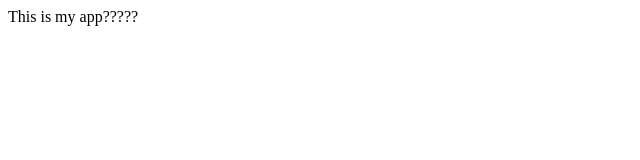
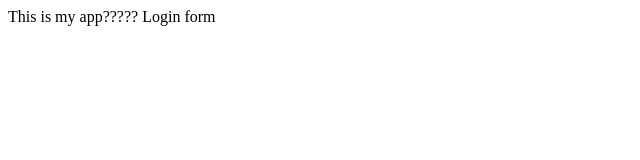
Before and after one commit to georgechis99/testRepository, a plain HTML site: page index.html in a window 1280 px wide. Shown: the full height of the page, 0-640 px from the left. Drawn offline with Linux system fonts and the light colour scheme.

Commit message:
Login form

```diff
--- /dev/null
+++ b/dir2/app2.js
@@ -0,0 +1 @@
+console.log("hello");
--- a/index.html
+++ b/index.html
@@ -4,5 +4,6 @@
     </head>
     <body>
         This is my app?????
+        Login form
     </body>
 </html>
```
Also changed, not shown: login.html (added, +1 -0 lines), log.txt (added).
